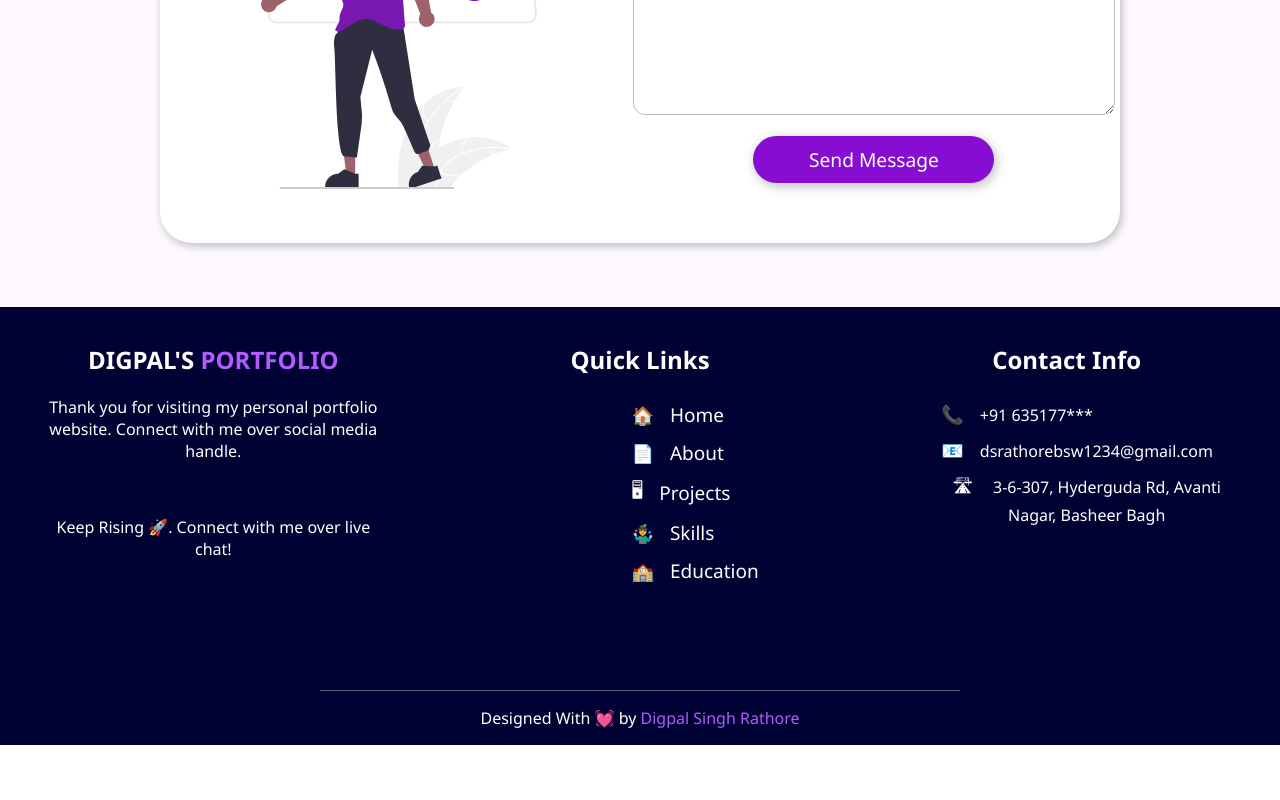
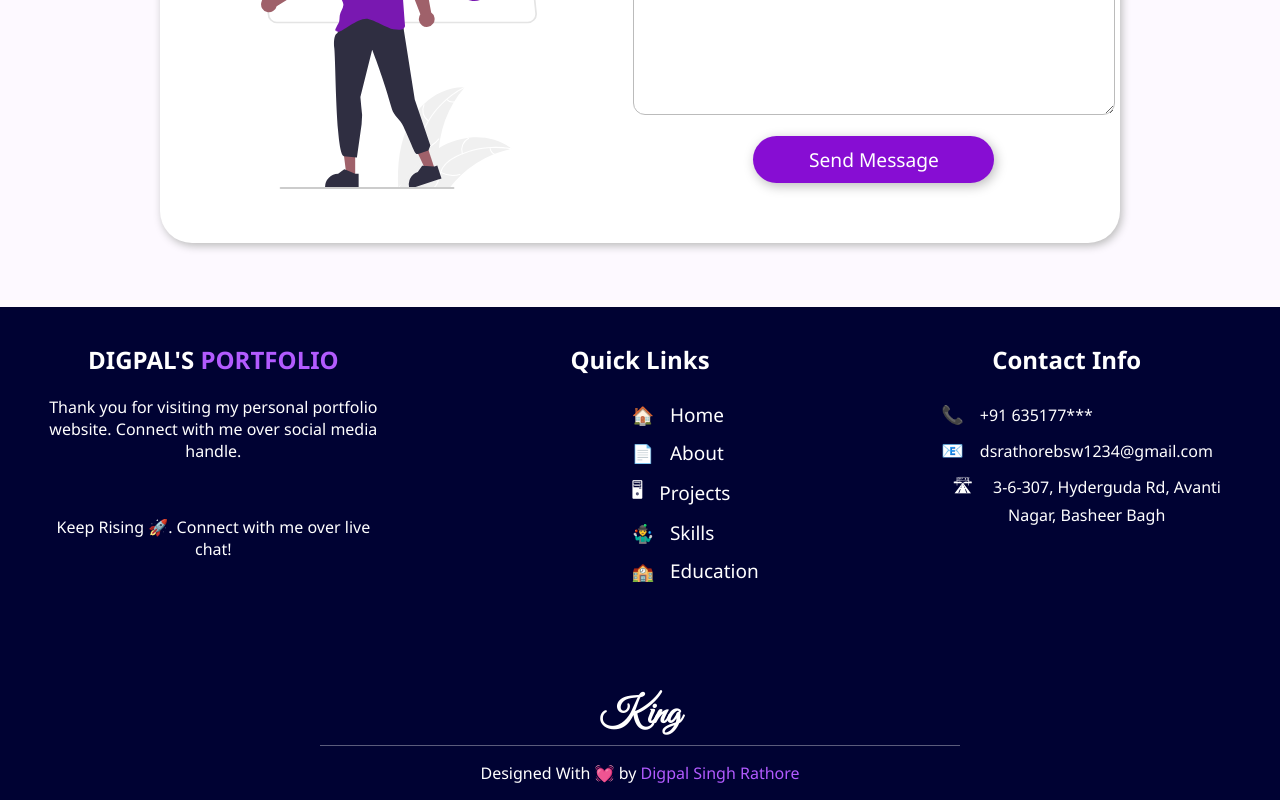
Before and after one commit to dsrathore1/Personal-Porfolio, a React (Create React App) app in the folder client/: page / in a window 1280 px wide. Shown: the part 4850-5650 px from the top of the page. Before the commit the page ends 5595 px from the top, so only its background shows below. Built offline with nearby package versions, Linux system fonts and the light colour scheme; a web font is replaced by a local one.

Commit message:
Some edit in Design

```diff
--- a/client/src/Pages/Footer/Footer.jsx
+++ b/client/src/Pages/Footer/Footer.jsx
@@ -33,6 +33,7 @@ const Footer = () => {
                     </ol>
                 </div>
             </div>
+            <h1 className='name-King'>King</h1>
             <span className='creditSpan'>Designed With 💓 by <span className='nameSpan'>Digpal Singh Rathore</span></span>
         </div>
         </>
--- a/client/src/Pages/Footer/FooterStyle.css
+++ b/client/src/Pages/Footer/FooterStyle.css
@@ -1,3 +1,5 @@
+@import url('https://fonts.googleapis.com/css2?family=Great+Vibes&display=swap');
+
 .mainFooterContainer {
     background: #000233;
     text-align: center;
@@ -7,7 +9,7 @@
 
 .footerContainer {
     color: #ffff;
-    height: 50vh;
+    height: 45vh;
     display: flex;
     justify-content: center;
 }
@@ -43,6 +45,11 @@ ol {
     border-top: 1px solid #ffffff5b;
     padding: 1rem 10rem;
 
+}
+
+.name-King{
+    font-family: 'Great Vibes', cursive;
+    font-size: 2.3rem;
 }
 
 .nameSpan {
--- a/client/src/Pages/Work/WorkStyle.css
+++ b/client/src/Pages/Work/WorkStyle.css
@@ -6,7 +6,7 @@
     padding: 2rem;
     position: absolute;
     width: 90vw;
-    top: 130%;
+    top: 120%;
     left: 49%;
     transform: translate(-50%, 60%);
     background: #fff;
```
Also changed, not shown: client/src/Pages/Home/Home.jsx (+4 -4 lines), client/src/Pages/Home/HomeStyle.css (line endings or trailing spaces), 1 other file (tests, documents, lock files or other folders).
